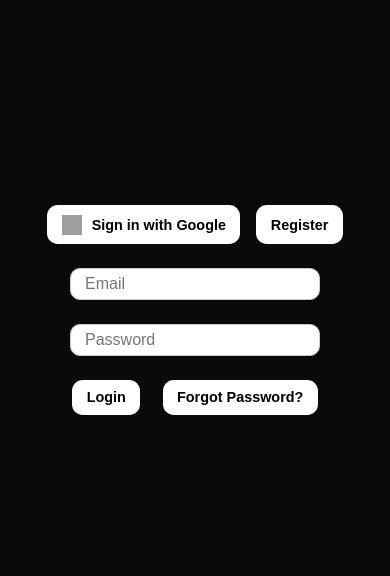
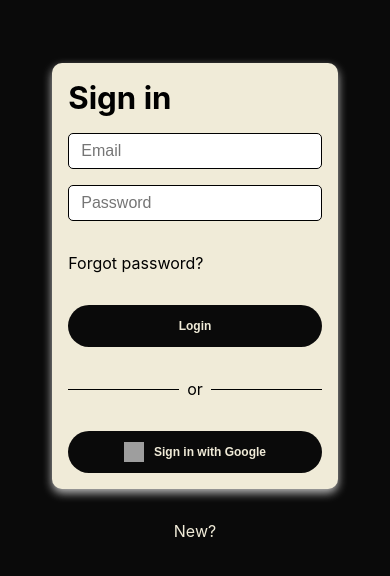
Before and after one commit to Mhkhan20/bookingSystem, a Next.js app: page /login in a window 390 px wide. Shown: the part 112-688 px from the top of the page. Built offline with nearby package versions, Linux system fonts and the light colour scheme; grey boxes are pictures that could not be loaded.

Commit message:
updated Design

```diff
--- a/app/entry/page.jsx
+++ b/app/entry/page.jsx
@@ -9,7 +9,7 @@ export default function entry() {
     <div className="container">
       <h1>Ready to Continue?</h1>
 
-      <div style={{display:'flex', flexDirection:'row', gap:'1em'}}>
+      <div style={{display:"flex", justifyContent:'space-between', gap: "1rem"}}>
         <button onClick={() => router.push("/login")}>
           Book a Haircut
         </button>
--- a/app/globals.css
+++ b/app/globals.css
@@ -1,74 +1,68 @@
-/* globals.css */
 
-/* Set up the whole body */
 body {
   background-color: #0a0a0a;
-  color: white;
+  color: #f0ebd8;
   font-family: -apple-system, BlinkMacSystemFont, "Segoe UI", Roboto, Helvetica, Arial, sans-serif;
   margin: 0;
   padding: 0;
   height: 100vh;
+  font-size: 16px;
+}
+
+.container {
   display: flex;
   justify-content: center;
   align-items: center;
-  font-size: 16px;
+  flex-direction: column;
+  gap: 1em;
+  height: 100vh
+}
+
+.loginCard {
+  background-color: #f0ebd8;
+  color: black;
+  padding:1em;
+  border-radius: 10px;
+  box-shadow: 0 4px 10px rgb(188, 188, 188);
+  max-width: 400px;
+  width: 65vw;
+  display: flex;
+  flex-direction: column;
+  gap: 1rem
+
+}
+
+.divider {
+  display: flex;
+  align-items: center;
+  text-align: center;
+  color: #000000;
+  margin: 1em 0;
+}
+
+.divider::before,
+.divider::after {
+  content: '';
+  flex: 1;
+  border-bottom: 1px solid #000000;
+}
+
+.divider:not(:empty)::before {
+  margin-right: .5em;
+}
+
+.divider:not(:empty)::after {
+  margin-left: .5em;
 }
 
 
-.container {
-  display: flex;
-  flex-direction: column;
-  align-items: center;
-  gap: 1.5em;
-}
 
-.container2 {
-  display: flex;
-  flex-direction: row;
-  align-items: center;
-  gap: 1.5em;
-}
-
-.mainText {
-  font-size: 80px;
-  font-weight: bold;
-}
-
-
-button {
-  padding: 0.75em 1em;
-  background-color: white;
-  color: black;
-  border: none;
-  border-radius: 1em;
-  font-size: 1.125em;
-  font-weight: 700;
-  cursor: pointer;
-  transition: background-color 0.3s ease;
-}
-
-button:hover {
-  background-color: #e0e0e0;
-}
-
-h1 {
-  font-size: 48px;
-  font-weight: bold;
+Header {
   margin: 0;
 }
 
-.input {
-  padding: 12px 20px;
-  border: 1px solid #ccc;
-  border-radius: 10px;
-  font-size: 1rem;
-  width: 250px;
-  color: black;
-  background-color: white;
-}
-
 .typing-text {
-  font-size: 8vw;
+  font-size: 10vw;
   font-weight: bold;
   white-space: nowrap;
   overflow: hidden;
@@ -79,6 +73,104 @@ h1 {
   max-width: 100%;
 }
 
+button {
+  background-color: #f0ebd8;
+  color: #0a0a0a;
+  font-weight: bold;
+  border: none;
+  padding: 1vw 2vw;
+  border-radius: 4px;
+  font-size: 1rem;
+}
+
+h1 {
+  margin: 0;
+  font-size: 6vw;
+}
+
+.appHeader {
+  width: 100vw;
+  height: 6vh;
+  background-color: #f0ebd8;
+  color: white;
+  display: flex;
+  justify-content: space-between;
+  align-items: center;
+  box-shadow: 0 2px 5px rgba(0, 0, 0, 0.5);
+  position: relative;
+}
+
+.leftContent img {
+  margin-left: 12px;
+  text-align: center;
+  height: 5vh;
+
+}
+
+.logs {
+  height: 30vh;
+}
+
+.emailLogin {
+  width: 24em;
+  background-color: #0a0a0a;
+  border-radius: 21px;
+  color:#f0ebd8;
+  height: 5vh;
+  display: flex;
+  flex-direction: row;
+  justify-content: center;
+  align-items: center;
+}
+
+.input {
+  padding: .75em 1em;
+  border: 1px solid ;
+  border-radius: 5px;
+  font-size: 1rem;
+}
+
+
+
+@media (max-width: 600px) {
+  button {
+    background-color: #f0ebd8;
+    color: #0a0a0a;
+    border: none;
+    padding: 1vw 2vw;
+    border-radius: 4px;
+    font-size: .75rem;
+    font-weight:bold;
+  }
+
+  .input {
+    padding: .5em .75em;
+    border: 1px solid ;
+    border-radius: 5px;
+    font-size: 1rem;
+
+  }
+
+  .emailLogin {
+    width: 65vw;
+    background-color: #0a0a0a;
+    border-radius: 21px;
+    color:#f0ebd8;
+    height: 5vh;
+  }
+
+  .logs {
+    height: 10vh;
+  }
+
+  h1 {
+    margin: 0;
+    font-size: 8vw;
+  }
+}
+
+
+
 @keyframes typing {
   from { max-width: 0 }
   to { max-width: 100% }
@@ -87,60 +179,3 @@ h1 {
 @keyframes blink {
   50% { border-color: transparent }
 }
-
-
-
-
-
-@media (max-width: 1500px) {
-
-  .input {
-    padding: 8px 16px;
-    border: 1px solid #ccc;
-    border-radius: 10px;
-    font-size: 1rem;
-    width: 250px;
-    color: black;
-    background-color: white;
-  }
-  .mainText {
-    font-size: 60px;
-  }
-
-  h1 {
-    font-size: 36px;
-  }
-
-  button {
-    font-size: 1em;
-    padding: 0.80em 1em;
-    border-radius: 0.75em;
-  }
-}
-
-
-
-@media (max-width: 600px) {
-  .input {
-    padding: 6px 14px;
-    border: 1px solid #ccc;
-    border-radius: 10px;
-    font-size: 1rem;
-    width: 220px;
-    color: black;
-    background-color: white;
-  }
-  .mainText {
-    font-size: 40px;
-  }
-
-  h1 {
-    font-size: 2em;
-  }
-
-  button {
-    font-size: 0.90em;
-    padding: 0.65em 1em;
-    border-radius: 0.75em;
-  }
-}
--- a/app/layout.jsx
+++ b/app/layout.jsx
@@ -1,4 +1,5 @@
 import "./globals.css";
+import Header from "./components/Header";
 
 export const metadata = {
   title: "Next.js",
@@ -9,7 +10,9 @@ export default function RootLayout({ children }) {
   return (
     <html lang="en">
       <head />
-      <body>{children}</body>
+      <body>
+        <Header />
+        {children}</body>
     </html>
   );
 }
--- a/app/login/page.jsx
+++ b/app/login/page.jsx
@@ -39,11 +39,11 @@ export default function LoginPage() {
   const handleResetPassword = async () => {
     try {
       if (!email) {
-        setMessage("Please enter your email first.");
+        console.log("Please enter your email first.");
         return;
       }
       await sendPasswordResetEmail(auth, email);
-      setMessage("Password reset email sent. Check your inbox.");
+      console.log("Password reset email sent. Check your inbox.");
     } catch (error) {
       console.error("Reset password error:", error);
       setMessage("Failed to send reset email.");
@@ -53,19 +53,9 @@ export default function LoginPage() {
   return (
     <div className="container">
 
-    <div style={{display:"flex", flexDirection:'row', gap:'1em'}}>
-        {/* Google Login */}
-      <button onClick={handleGoogleLogin} style={{ display: "flex", alignItems: "center", gap: "10px" }}>
-        <img src="https://static.vecteezy.com/system/resources/previews/022/613/027/non_2x/google-icon-logo-symbol-free-png.png" alt="Google" width="20" height="20" />
-        Sign in with Google
-      </button>
+      <div className="loginCard">
 
-      <button onClick={() => router.push("/register")}>
-        Register
-      </button>
-
-    </div>
-
+          <h1>Sign in</h1>
 
           <input
           type="email"
@@ -82,13 +72,26 @@ export default function LoginPage() {
           className="input"
         />
 
-      <div style={{display:"flex", flexDirection:'row', gap: "1.4em"}}>
-        <button onClick={handleEmailLogin}>Login</button>
-        <button onClick={handleResetPassword}>Forgot Password?</button>
+        <p onClick={handleResetPassword} style={{ color: "black", cursor: "pointer" }}>
+             Forgot password?
+        </p>
+
+
+        <button className="emailLogin" onClick={handleEmailLogin}>Login</button>
+        <div className="divider">
+            <span>or</span>
         </div>
 
+        <button onClick={handleGoogleLogin} className="emailLogin" style={{ display: "flex", alignItems: "center", gap: "10px", justifyContent: 'center' }}>
+            <img src="https://static.vecteezy.com/system/resources/previews/022/613/027/non_2x/google-icon-logo-symbol-free-png.png" alt="Google" width="20" height="20" />
+            Sign in with Google
+          </button>
+      </div>
 
-      {message && <p style={{ color: "lightgreen" }}>{message}</p>}
+      <div style={{display:"flex", flexDirection:'row'}}>
+          <p>New?</p>
+      </div>
+
     </div>
   );
 }
--- a/app/welcome/page.jsx
+++ b/app/welcome/page.jsx
@@ -7,6 +7,7 @@ export default function WelcomePage() {
 
   return (
     <div className="container">
+      <img src='/image.png' className="logs"/>
       <h1 className="typing-text">Welcome.</h1>
       <button onClick={() => router.push("/entry")}>Get Started</button>
     </div>
```
Also changed, not shown: app/components/Header.jsx (added, +10 -0 lines), public/image.png (added), public/logo.png (added). Lines whose indentation alone changed are shown as unchanged.
